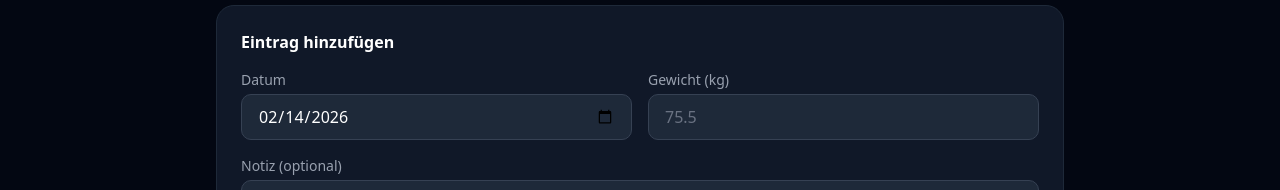
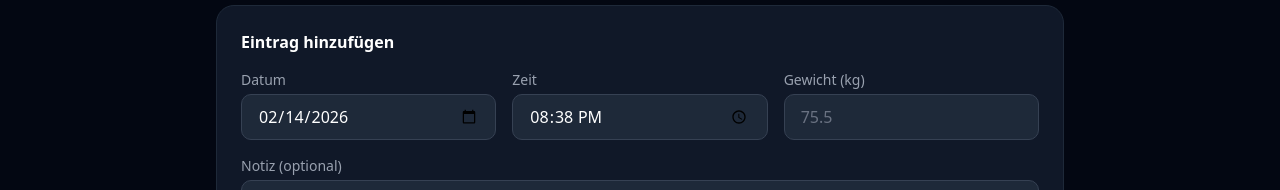
Before and after one commit to dom-4242/workoutbro, a Next.js app: page /dashboard in a window 1280 px wide. Shown: the part 314-504 px from the top of the page. Built offline with nearby package versions, Linux system fonts and the light colour scheme; no server answers; the database is empty; sample sign-in values are in the browser's storage.

Commit message:
feat: Add time field to weight entry form

```diff
--- a/src/app/dashboard/page.tsx
+++ b/src/app/dashboard/page.tsx
@@ -91,7 +91,11 @@
                   className="flex justify-between items-center min-h-[44px] py-2 border-b border-gray-800 last:border-0"
                 >
                   <span className="text-gray-400 text-sm">
-                    {new Date(entry.date).toLocaleDateString("de-CH")}
+                    {new Date(entry.date).toLocaleDateString("de-CH")}{" "}
+                    {new Date(entry.date).toLocaleTimeString("de-CH", {
+                      hour: "2-digit",
+                      minute: "2-digit",
+                    })}
                   </span>
                   <span className="font-medium">{entry.weight} kg</span>
                 </div>
--- a/src/components/ui/WeightForm.tsx
+++ b/src/components/ui/WeightForm.tsx
@@ -51,9 +51,8 @@
       )}
 
       <form onSubmit={handleSubmit} className="space-y-4">
-
-        {/* Date and Weight side by side on tablet+ */}
-        <div className="grid grid-cols-1 sm:grid-cols-2 gap-4">
+        {/* Date and Time and Weight */}
+        <div className="grid grid-cols-1 sm:grid-cols-3 gap-4">
           <div>
             <label className="block text-sm text-gray-400 mb-1">
               {t("date")}
@@ -62,6 +61,17 @@
               type="date"
               name="date"
               defaultValue={today}
+              required
+              className="w-full px-4 py-2.5 bg-gray-800 border border-gray-700 rounded-lg text-white focus:outline-none focus:border-emerald-500 transition-colors min-h-[44px]"
+            />
+          </div>
+
+          <div>
+            <label className="block text-sm text-gray-400 mb-1">Zeit</label>
+            <input
+              type="time"
+              name="time"
+              defaultValue={new Date().toTimeString().slice(0, 5)}
               required
               className="w-full px-4 py-2.5 bg-gray-800 border border-gray-700 rounded-lg text-white focus:outline-none focus:border-emerald-500 transition-colors min-h-[44px]"
             />
@@ -104,7 +114,6 @@
         >
           {loading ? "..." : t("saveEntry")}
         </button>
-
       </form>
     </div>
   );
--- a/src/lib/actions/weight.ts
+++ b/src/lib/actions/weight.ts
@@ -12,18 +12,22 @@
   const weight = parseFloat(formData.get("weight") as string);
   const note = formData.get("note") as string;
   const dateStr = formData.get("date") as string;
+  const timeStr = formData.get("time") as string;
 
   // Validate
   if (isNaN(weight) || weight < 20 || weight > 300) {
     throw new Error("Invalid weight value");
   }
 
+  // Combine date and time into one DateTime
+  const dateTime = new Date(`${dateStr}T${timeStr}:00`);
+
   // Save to database
   await prisma.weightEntry.create({
     data: {
       weight,
       note: note || null,
-      date: new Date(dateStr),
+      date: dateTime,
       userId: (session.user as any).id,
     },
   });
```
